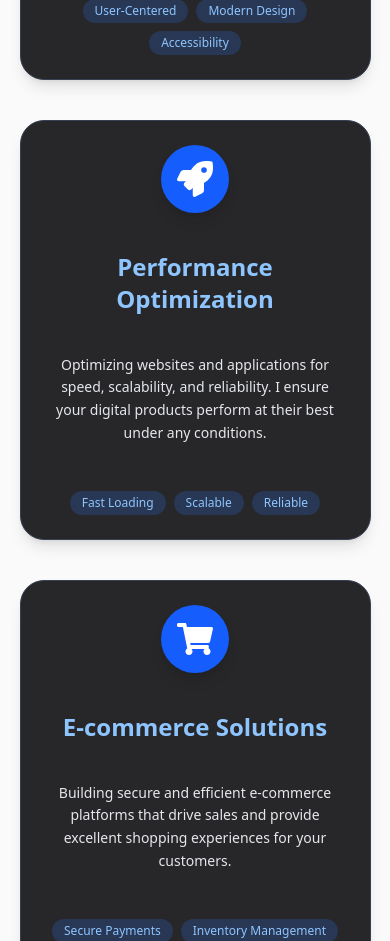
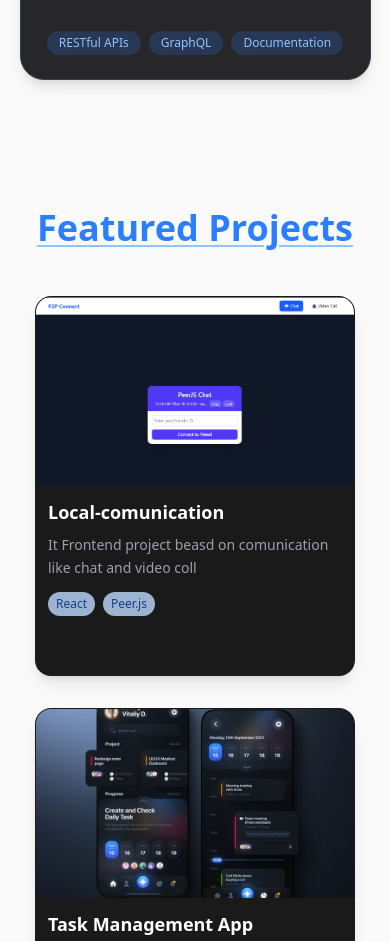
Before and after one commit to somaysen/Portfolio, a React (Vite) app in the folder frontend/: page / in a window 390 px wide. Shown: the part 6460-7401 px from the top of the page. Built offline with nearby package versions, Linux system fonts and the light colour scheme; the HTML template or start-up script is replaced by a standard one.

Commit message:
Update page titles and enhance styling across components; improve responsiveness and accessibility

```diff
--- a/frontend/src/pages/About.jsx
+++ b/frontend/src/pages/About.jsx
@@ -78,7 +78,7 @@ function About() {
   // Download CV function
   const handleDownload = () => {
     const link = document.createElement("a");
-    link.href = "https://ik.imagekit.io/wcerfpt9sm/Resume%20-%20SomaySen2-1.pdf?updatedAt=1761325820381"; // Place CV file in public folder
+    link.href = "https://ik.imagekit.io/6gdfaaf6z/SomaySen_CV%20(2).pdf"; // Place CV file in public folder
     link.download = "Somay_Sen_CV.pdf";
     link.click();
   };
--- a/frontend/src/pages/Home.jsx
+++ b/frontend/src/pages/Home.jsx
@@ -60,7 +60,7 @@ function Home() {
   // ✅ Download CV
   const DownloadCV = () => {
     const fileUrl =
-      "https://ik.imagekit.io/wcerfpt9sm/Resume%20-%20SomaySen2-1.pdf?updatedAt=1761325820381";
+      "https://ik.imagekit.io/6gdfaaf6z/SomaySen_CV%20(2).pdf";
     const fileName = "SomaySen_CV.pdf";
 
     const link = document.createElement("a");
--- a/frontend/src/pages/Project.jsx
+++ b/frontend/src/pages/Project.jsx
@@ -1,5 +1,5 @@
 import { FaGithub, FaExternalLinkAlt } from "react-icons/fa";
-import image from "../components/Cleveroad.jpg";
+import image from "../components/PeerLink.png";
 import phone from "../components/Task manager app.jpg";
 import Weather from "../components/Weather Forecast Dashboard.jpg";
 import pf from "../components/pf.png";
@@ -10,12 +10,12 @@ export const cardData = [
   {
     id: 1,
     image,
-    title: "E-commerce Platform",
+    title: "Local-comunication",
     description:
-      "A full-stack e-commerce solution built with React, Node.js, and MongoDB.",
-    skills: ["React", "Node.js", "MongoDB", "Stripe"],
-    github: "https://github.com/example/ecommerce",
-    live: "https://example.com/ecommerce",
+      "It Frontend project beasd on comunication like chat and video coll ",
+    skills: ["React", "Peer.js"],
+    github: "https://github.com/somaysen/PeerLink",
+    live: "https://peer-link-z1g8.vercel.app/",
   },
   {
     id: 2,
@@ -43,8 +43,8 @@ export const cardData = [
     title: "Portfolio Website",
     description: "Responsive and animated portfolio to showcase work.",
     skills: ["HTML", "CSS3", "JavaScript", "GSAP"],
-    github: "https://github.com/example/portfolio",
-    live: "https://example.com/portfolio",
+    github: "https://github.com/somaysen/Portfolio",
+    live: "https://stately-bombolone-90ee2d.netlify.app/",
   },
   {
     id: 5,
--- a/frontend/src/pages/Skills.jsx
+++ b/frontend/src/pages/Skills.jsx
@@ -71,7 +71,7 @@ const skillCards = [
     title: "Frontend Development",
     skills: [
       { icon: FaHtml5, name: "HTML5", level: "90%" },
-      { icon: FaCss3, name: "CSS3", level: "85%" },
+      { icon: FaCss3, name: "CSS3", level: "95%" },
       { icon: FaJs, name: "JavaScript", level: "80%" }
     ]
   },
@@ -79,23 +79,23 @@ const skillCards = [
     title: "Backend Development",
     skills: [
       { icon: FaNodeJs, name: "Node.js", level: "80%" },
-      { icon: FaPython, name: "Python", level: "75%" },
-      { icon: SiExpress, name: "Express", level: "75%" }
+      { icon: FaPython, name: "Python", level: "50%" },
+      { icon: SiExpress, name: "Express", level: "85%" }
     ]
   },
   {
     title: "Database Management",
     skills: [
       { icon: DiMongodb, name: "MongoDB", level: "90%" },
-      { icon: GrMysql, name: "MySQL", level: "85%" },
-      { icon: DiPostgresql, name: "PostgreSQL", level: "80%" }
+      { icon: GrMysql, name: "MySQL", level: "30%" },
+      { icon: DiPostgresql, name: "PostgreSQL", level: "20%" }
     ]
   },
   {
     title: "DevOps & Tools",
     skills: [
       { icon: FaGitAlt, name: "Git", level: "75%" },
-      { icon: FaDocker, name: "Docker", level: "70%" },
+      { icon: FaDocker, name: "Docker", level: "20%" },
       { icon: VscCode, name: "VS Code", level: "90%" }
     ]
   },
@@ -104,15 +104,15 @@ const skillCards = [
     skills: [
       { icon: FaFigma, name: "Figma", level: "90%" },
       { icon: IoPhonePortraitSharp, name: "Responsive", level: "85%" },
-      { icon: AiOutlineBgColors, name: "Adobe XD", level: "80%" }
+      { icon: AiOutlineBgColors, name: "Adobe XD", level: "30%" }
     ]
   },
   {
     title: "React Native",
     skills: [
       { icon: TbBrandReactNative, name: "React Native", level: "80%" },
-      { icon: FaAndroid, name: "Android", level: "75%" },
-      { icon: FaApple, name: "iOS", level: "75%" }
+      { icon: FaAndroid, name: "Android", level: "15%" },
+      { icon: FaApple, name: "iOS", level: "5%" }
     ]
   }
 ];
--- a/frontend/src/pages/WhatIDo.jsx
+++ b/frontend/src/pages/WhatIDo.jsx
@@ -14,13 +14,13 @@ export const whatIDoData = [
     description: "I create responsive, modern websites using the latest technologies. From concept to deployment, performance and quality come first.",
     skills: ["Responsive Design", "Performance Optimized", "SEO Friendly"]
   },
-  {
-    id: 2,
-    title: "Mobile Development",
-    icon: <FaMobileScreenButton />,
-    description: "Building cross-platform applications for both Android and iOS, optimized for performance and user experience.",
-    skills: ["Cross-Platform", "Native Performance", "User-Friendly"]
-  },
+  // {
+  //   id: 2,
+  //   title: "Mobile Development",
+  //   icon: <FaMobileScreenButton />,
+  //   description: "Building cross-platform applications for both Android and iOS, optimized for performance and user experience.",
+  //   skills: ["Cross-Platform", "Native Performance", "User-Friendly"]
+  // },
   {
     id: 3,
     title: "UI/UX Design",
@@ -28,20 +28,20 @@ export const whatIDoData = [
     description: "Crafting intuitive and beautiful designs with focus on usability, accessibility, and overall experience.",
     skills: ["User-Centered", "Modern Design", "Accessibility"]
   },
-  {
-    id: 4,
-    title: "Performance Optimization",
-    icon: <FaRocket />,
-    description: "Optimizing websites and applications for speed, scalability, and reliability. I ensure your digital products perform at their best under any conditions.",
-    skills: ["Fast Loading", "Scalable", "Reliable"]
-  },
-  {
-    id: 5,
-    title: "E-commerce Solutions",
-    icon: <FaShoppingCart />,
-    description: "Building secure and efficient e-commerce platforms that drive sales and provide excellent shopping experiences for your customers.",
-    skills: ["Secure Payments", "Inventory Management", "Analytics"]
-  },
+  // {
+  //   id: 4,
+  //   title: "Performance Optimization",
+  //   icon: <FaRocket />,
+  //   description: "Optimizing websites and applications for speed, scalability, and reliability. I ensure your digital products perform at their best under any conditions.",
+  //   skills: ["Fast Loading", "Scalable", "Reliable"]
+  // },
+  // {
+  //   id: 5,
+  //   title: "E-commerce Solutions",
+  //   icon: <FaShoppingCart />,
+  //   description: "Building secure and efficient e-commerce platforms that drive sales and provide excellent shopping experiences for your customers.",
+  //   skills: ["Secure Payments", "Inventory Management", "Analytics"]
+  // },
   {
     id: 6,
     title: "API Development",
```
Also changed, not shown: frontend/src/components/PeerLink.png (added).
